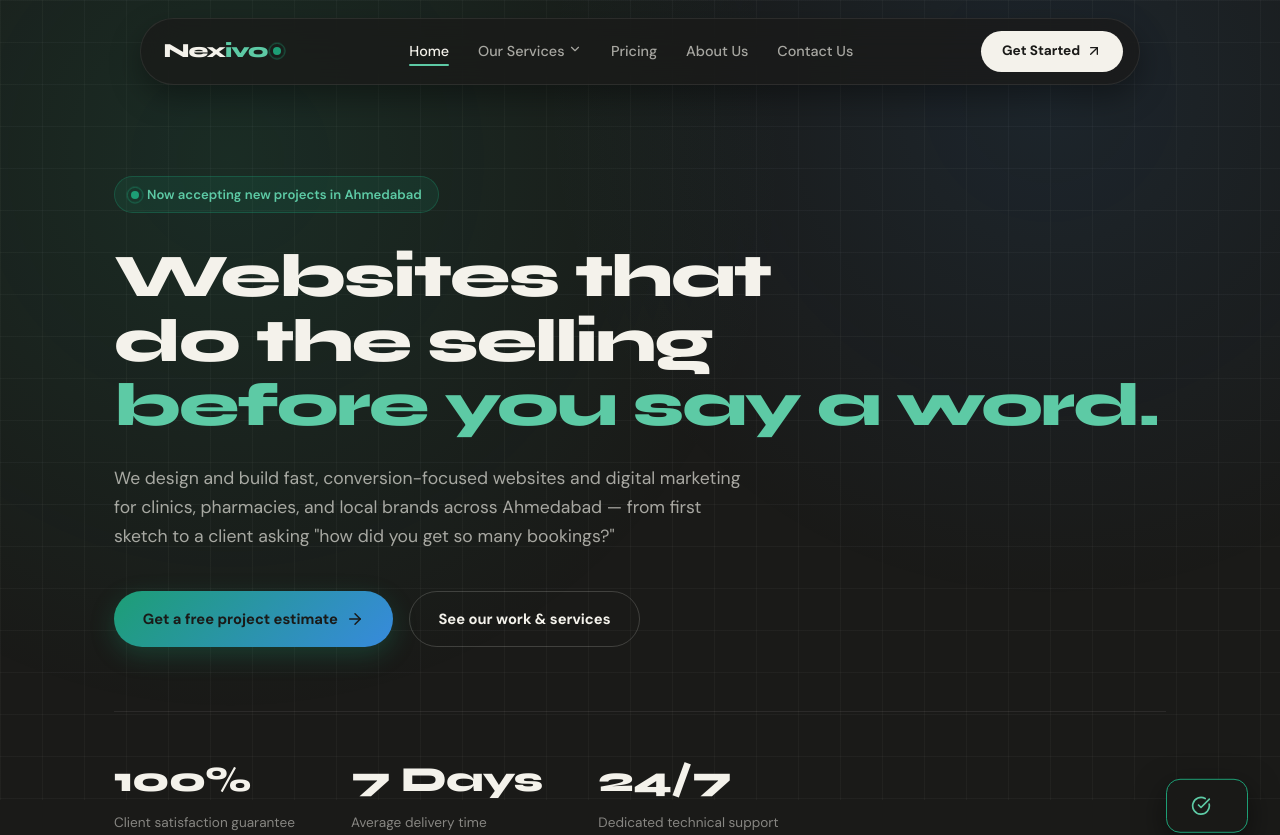
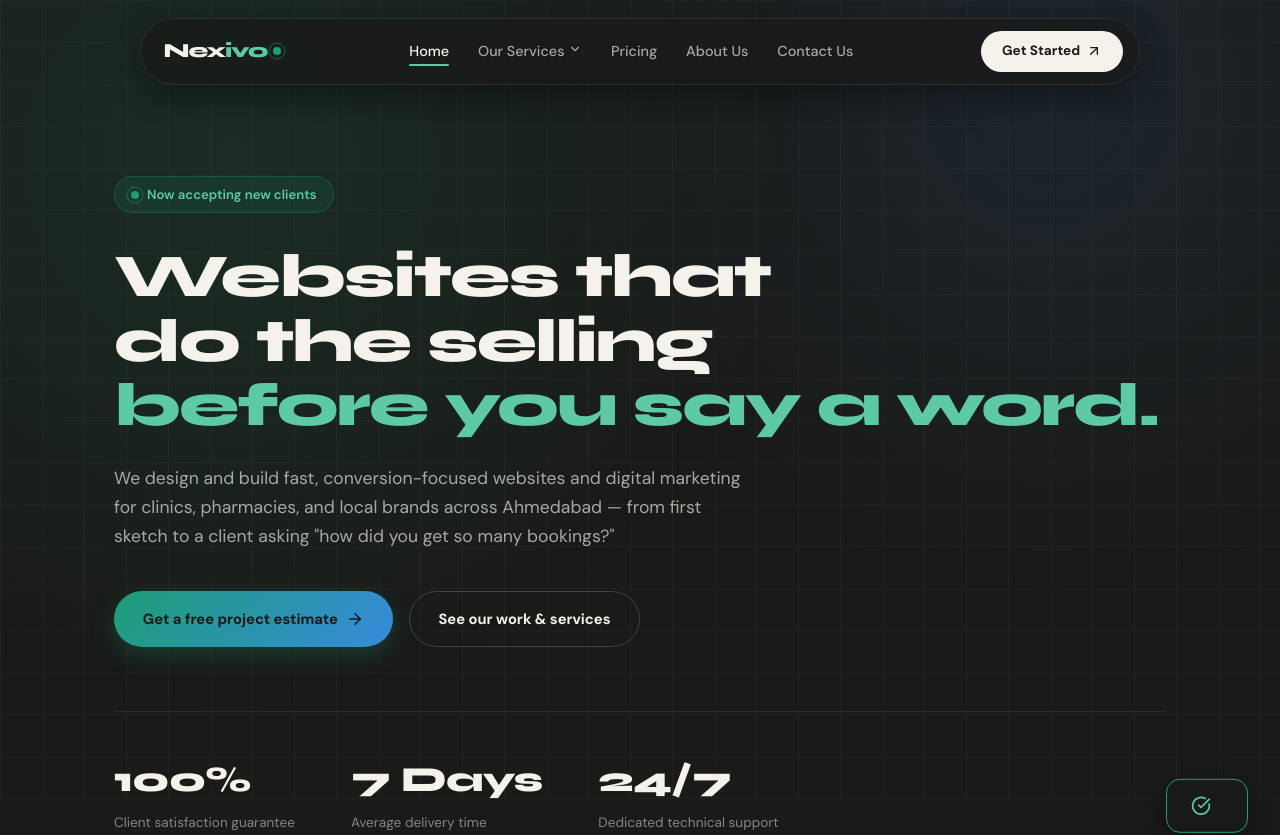
Before and after one commit to Nottherightheadyouwant/Nexivo, a React (Vite) app: page / in a window 1280 px wide. Shown: the top 835 px of the page. Built offline with nearby package versions, Linux system fonts and the light colour scheme.

Commit message:
Update home page eyebrow badge to 'Now accepting new clients'

```diff
--- a/src/pages/Home.jsx
+++ b/src/pages/Home.jsx
@@ -10,7 +10,7 @@ export default function Home({ triggerToast }) {
     <main>
       {/* HERO */}
       <section className="hero-section">
-        <div className="eyebrow"><span className="pulse-dot"></span> Now accepting new projects in Ahmedabad</div>
+        <div className="eyebrow"><span className="pulse-dot"></span> Now accepting new clients</div>
         <h1 className="hero-title kinetic">
           <span>Websites that</span>
           <span>do the selling <span className="accent">before you say a word.</span></span>
```
